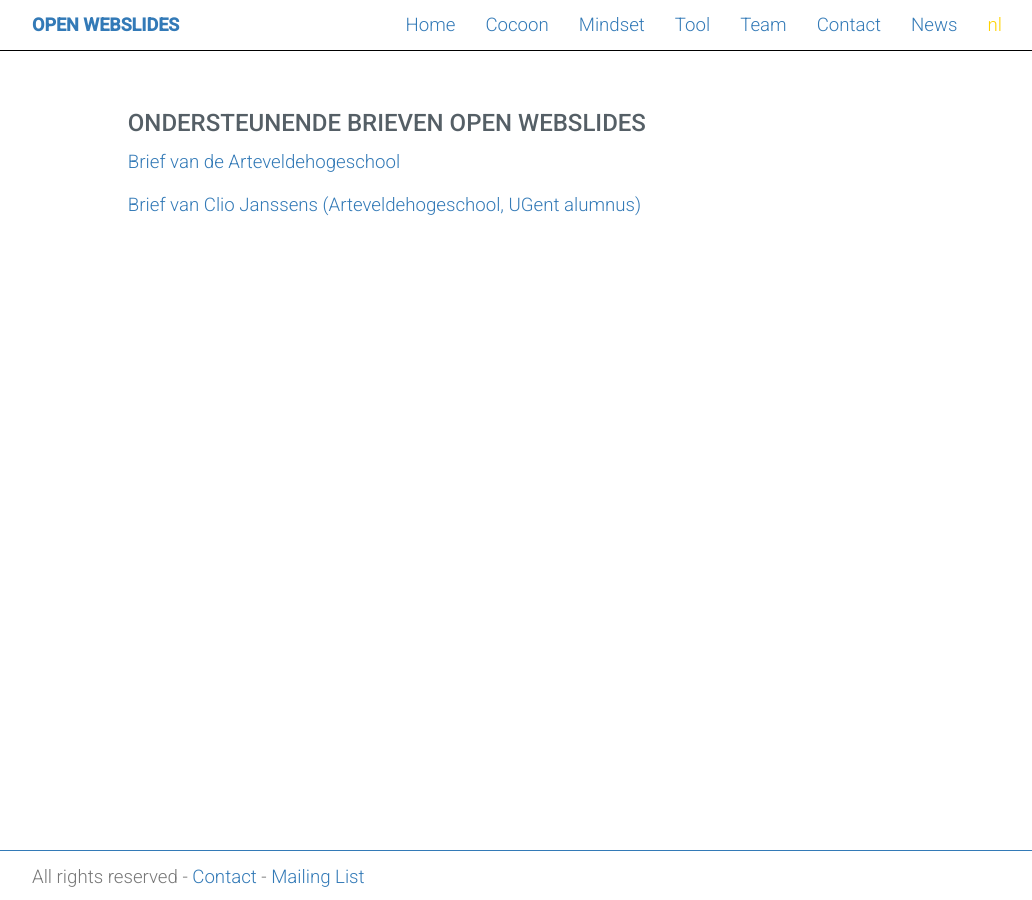
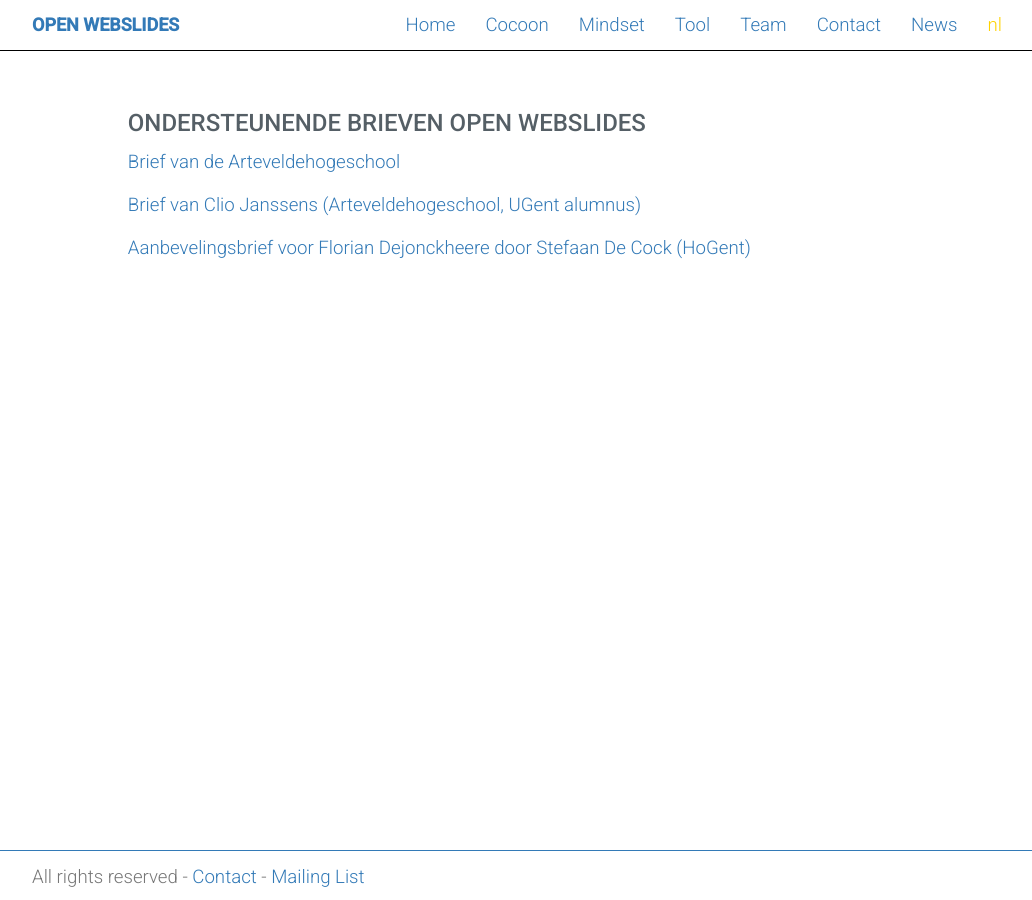
Before and after one commit to OpenWebslides/openwebslides.github.io-old, a Jekyll site: the page built from brieven/index.html, in a window 1280 px wide. Shown: the whole page, without its empty margins (123-1155 px from the left). Built offline with Jekyll 4.4.1, drawn with Linux system fonts in a browser that asks for light colours; nearby versions of some CDN libraries.

Commit message:
add letter of recommendation for Florian

```diff
--- a/brieven/index.html
+++ b/brieven/index.html
@@ -12,6 +12,7 @@
       <h3 class='text-uppercase'>Ondersteunende brieven Open Webslides</h3>
       <p><a href="brief1.pdf">Brief van de Arteveldehogeschool</a></p>
 	  <p><a href="Letter_Clio_Janssens.pdf">Brief van Clio Janssens (Arteveldehogeschool, UGent alumnus)</a></p>
+	  <p><a href="Aanbevelingsbrief_voor Florian_door Stefaan De Cock.pdf">Aanbevelingsbrief voor Florian Dejonckheere door Stefaan De Cock (HoGent)</a></p>
     </div>
   </div>
 </section>
```
Also changed, not shown: 2 other files.
